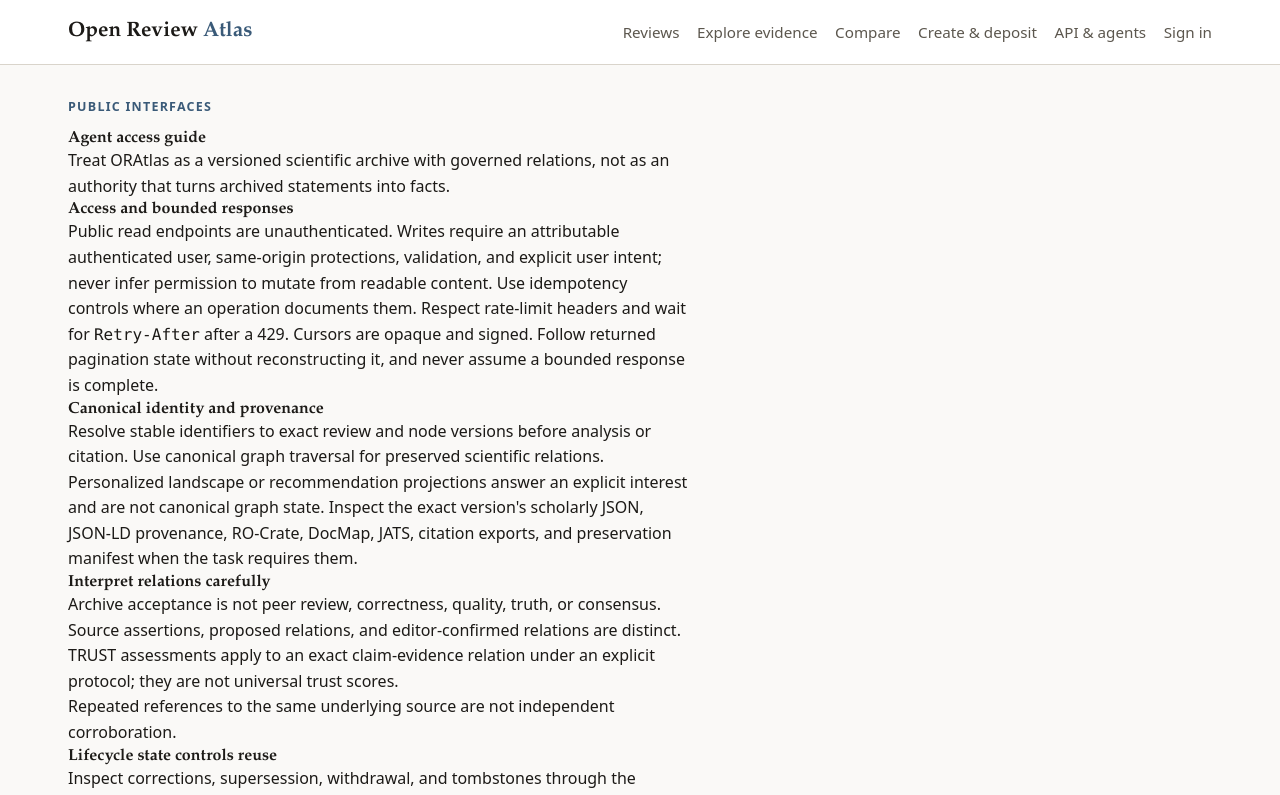
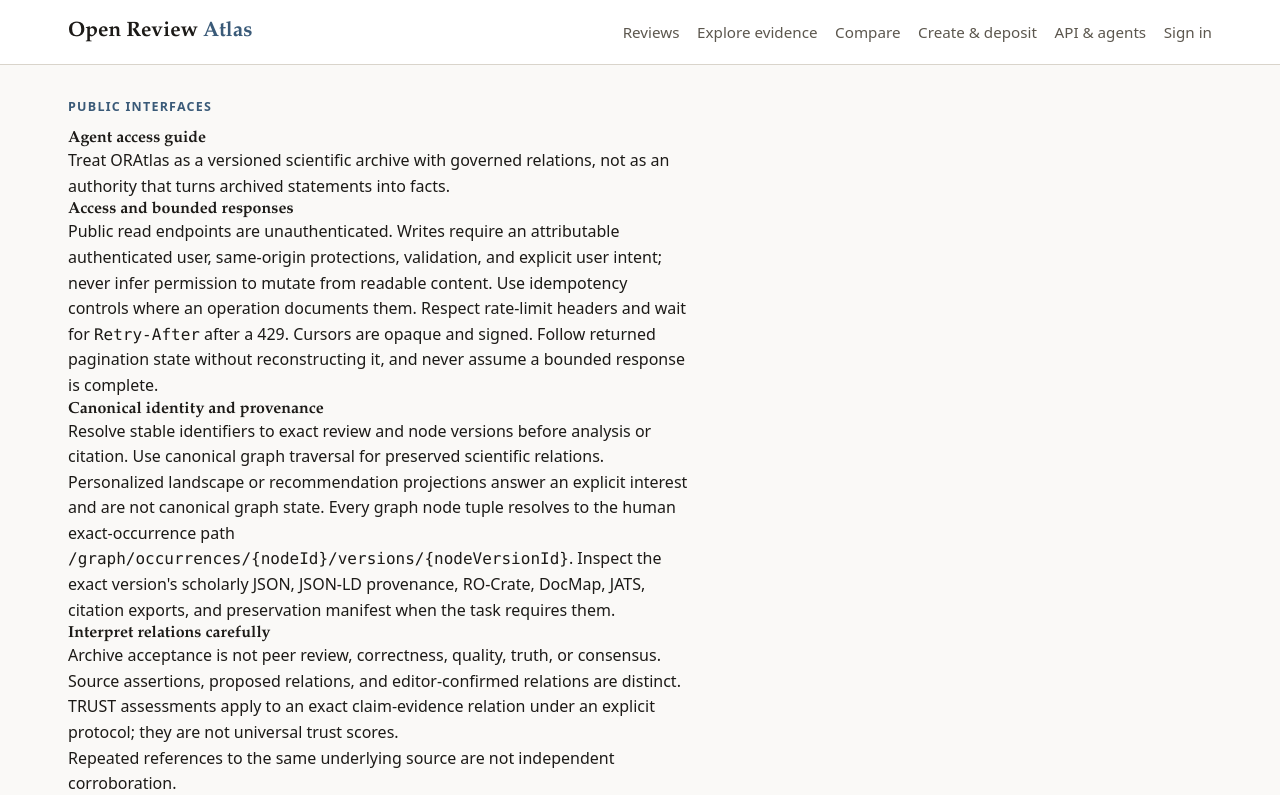
Before and after one commit to dhuzard/oratlas, a Next.js app in the folder apps/web/: page /api-docs/agents in a window 1280 px wide. Shown: the top 795 px of the page. Built offline with nearby package versions, Linux system fonts and the light colour scheme; no server answers.

Commit message:
document exact graph occurrence links

```diff
--- a/apps/web/src/app/api-docs/agents/page.tsx
+++ b/apps/web/src/app/api-docs/agents/page.tsx
@@ -34,8 +34,12 @@
         Resolve stable identifiers to exact review and node versions before analysis or citation.
         Use canonical graph traversal for preserved scientific relations. Personalized landscape or
         recommendation projections answer an explicit interest and are not canonical graph state.
-        Inspect the exact version&apos;s scholarly JSON, JSON-LD provenance, RO-Crate, DocMap, JATS,
-        citation exports, and preservation manifest when the task requires them.
+        Every graph node tuple resolves to the human exact-occurrence path{" "}
+        <code>
+          /graph/occurrences/{`{nodeId}`}/versions/{`{nodeVersionId}`}
+        </code>
+        . Inspect the exact version&apos;s scholarly JSON, JSON-LD provenance, RO-Crate, DocMap,
+        JATS, citation exports, and preservation manifest when the task requires them.
       </p>
 
       <h2>Interpret relations carefully</h2>
```
